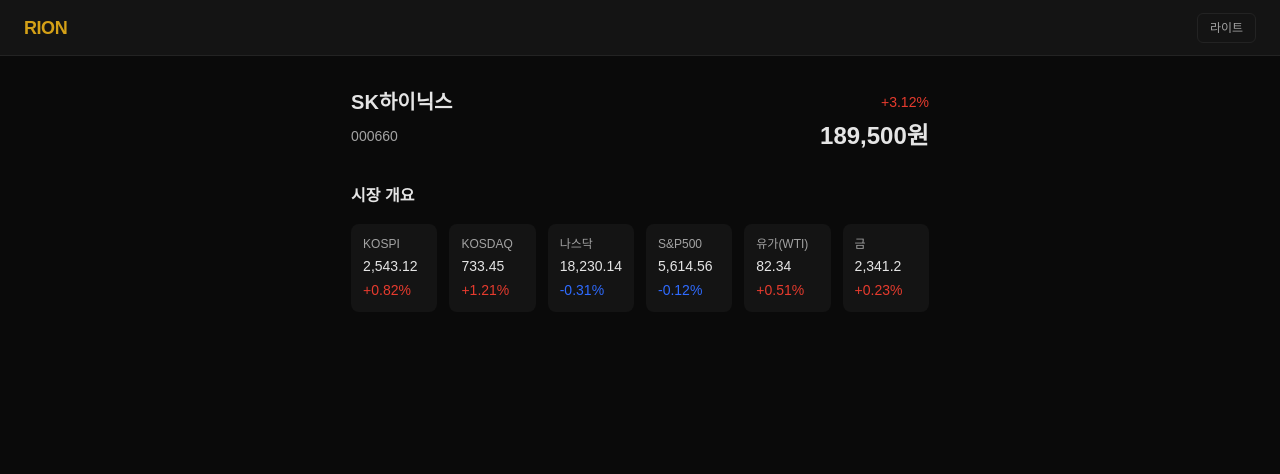
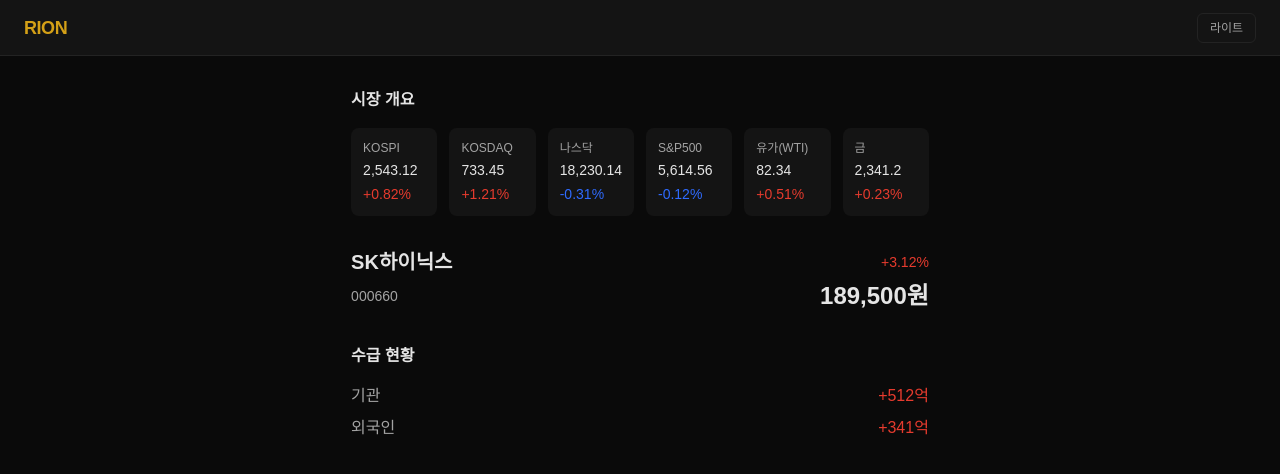
Before and after one commit to ghddygks45/rion, a Next.js app: page /stock/000660 in a window 1280 px wide. Shown: the top 474 px of the page. Built offline with nearby package versions, Linux system fonts and the light colour scheme; a web font is replaced by a local one.

Commit message:
feat: 수급 현황 컴포넌트 구현

```diff
--- a/app/stock/[ticker]/page.tsx
+++ b/app/stock/[ticker]/page.tsx
@@ -2,6 +2,7 @@
 import { mockStockDetails } from "@/features/stock-detail/mocks";
 import StockDetailHeader from "@/features/stock-detail/components/StockDetailHeader";
 import MarketOverview from "@/features/stock-detail/components/MarketOverview";
+import SupplySection from "@/features/stock-detail/components/SupplySection";
 
 export default async function StockDetailPage({
   params,
@@ -15,6 +16,7 @@
 
   return (
     <main className="max-w-3xl mx-auto px-6 py-8">
+      <MarketOverview className="mb-8" marketIndices={stock.marketIndices} />
       <StockDetailHeader
         className="mb-8"
         ticker={stock.ticker}
@@ -22,7 +24,11 @@
         price={stock.price}
         changeRate={stock.changeRate}
       />
-      <MarketOverview className="mb-8" marketIndices={stock.marketIndices} />
+      <SupplySection
+        className="mb-8"
+        institution={stock.supply.institution}
+        foreign={stock.supply.foreign}
+      />
     </main>
   );
 }
--- /dev/null
+++ b/features/stock-detail/components/SupplySection.tsx
@@ -0,0 +1,46 @@
+import Title from "@/components/ui/Title";
+
+type SupplySectionProps = {
+  institution: number;
+  foreign: number;
+  className?: string;
+};
+
+function formatSupply(value: number) {
+  const sign = value > 0 ? "+" : "";
+  return `${sign}${value.toLocaleString("ko-KR")}억`;
+}
+
+export default function SupplySection({
+  institution,
+  foreign,
+  className,
+}: SupplySectionProps) {
+  return (
+    <div className={`min-w-xs ${className}`}>
+      <Title level={2}>수급 현황</Title>
+      <div className="mt-4 space-y-2">
+        <div className="flex items-center justify-between">
+          <span className="text-text-secondary">기관</span>
+          <span
+            className={
+              institution >= 0 ? "text-up font-medium" : "text-down font-medium"
+            }
+          >
+            {formatSupply(institution)}
+          </span>
+        </div>
+        <div className="flex items-center justify-between">
+          <span className="text-text-secondary">외국인</span>
+          <span
+            className={
+              foreign >= 0 ? "text-up font-medium" : "text-down font-medium"
+            }
+          >
+            {formatSupply(foreign)}
+          </span>
+        </div>
+      </div>
+    </div>
+  );
+}
```
